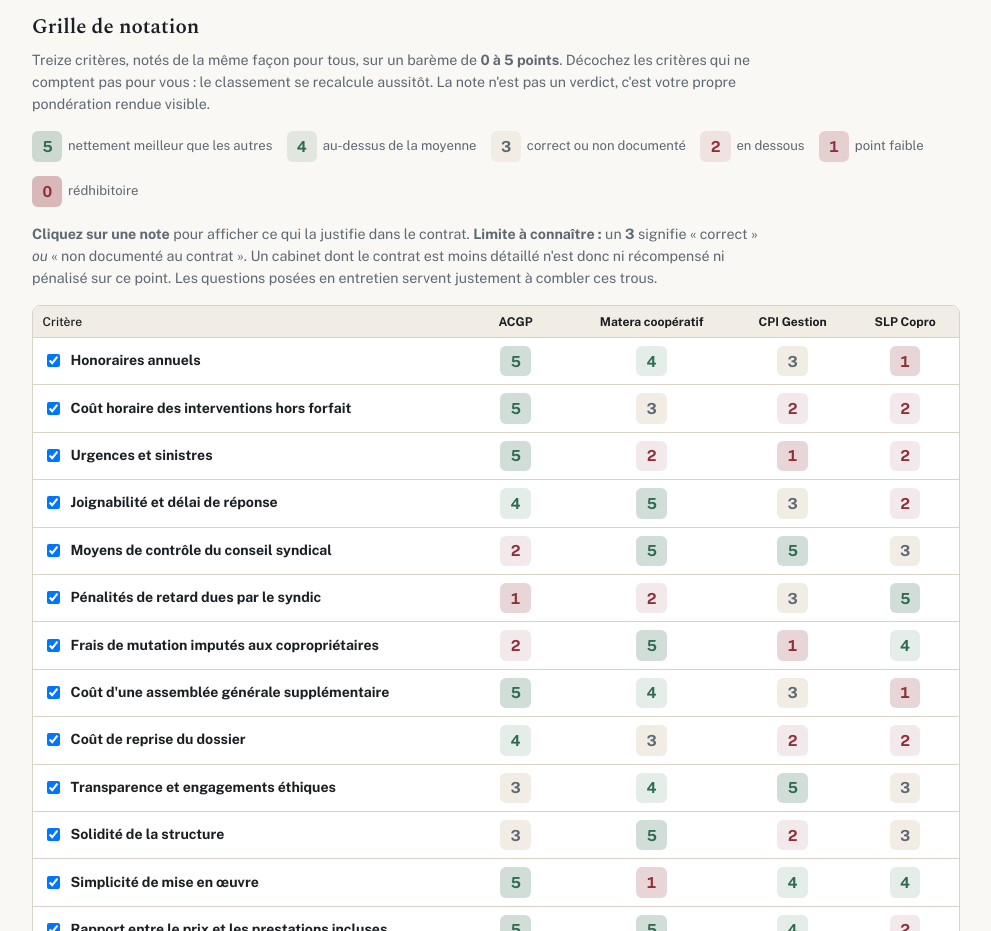
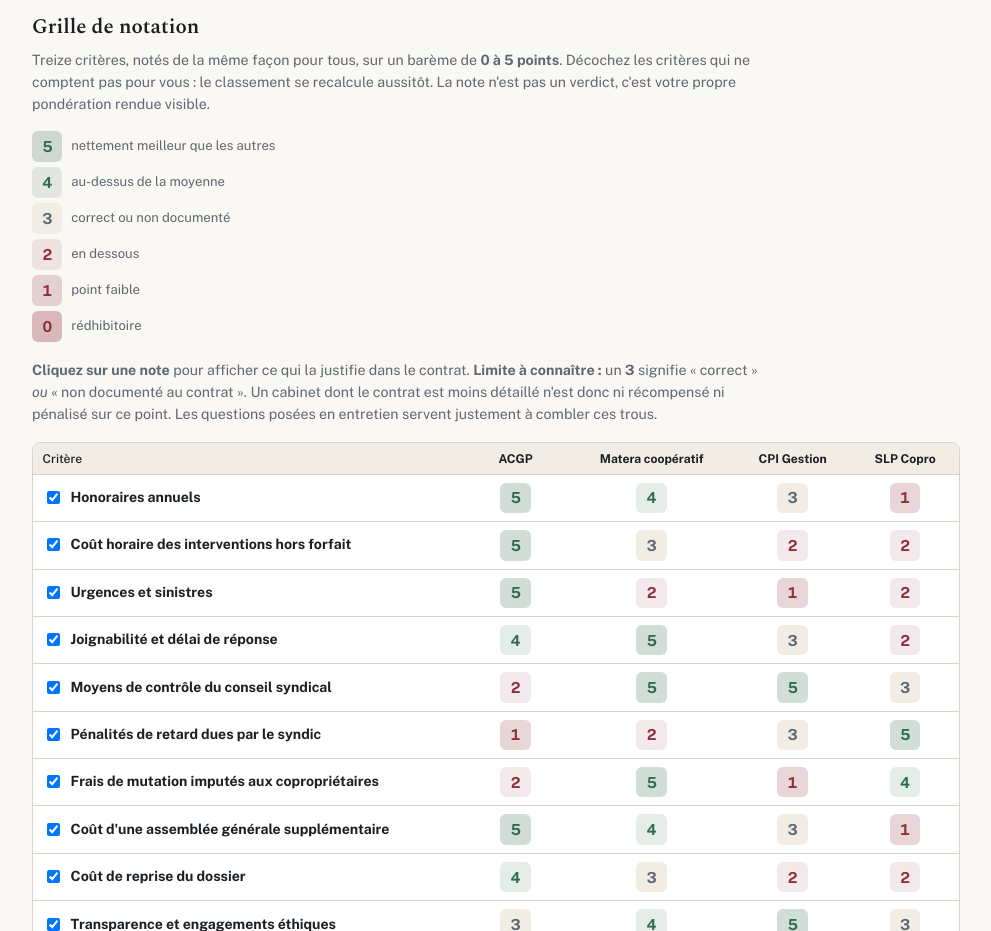
Before and after one commit to onizard/syndic, a plain HTML site: page index.html in a window 1280 px wide. Shown: the part 1820-2751 px from the top of the page, without its empty margins (144-1135 px from the left). Drawn offline with nearby package versions, Linux system fonts and the light colour scheme.

Commit message:
Légende du barème en colonne, de 5 à 0, calée à gauche
Les six niveaux se suivaient en lignes irrégulières selon la largeur
de l'écran. Ils forment désormais une colonne alignée, dans l'ordre
décroissant.

Co-Authored-By: Claude Opus 5 <noreply@anthropic.com>
Claude-Session: https://claude.ai/code/session_01QyoZqeKZRdXK7FvaZMq3S6

```diff
--- a/index.html
+++ b/index.html
@@ -106,8 +106,9 @@ button.cell.sel{border-color:var(--navy);box-shadow:0 0 0 2px var(--navy)}
 .cell.n2{background:rgba(142,47,60,.10);color:var(--seal)}
 .cell.n1{background:rgba(142,47,60,.20);color:var(--seal)}
 .cell.n0{background:rgba(142,47,60,.32);color:var(--seal)}
-.legend{display:flex;gap:.9rem;flex-wrap:wrap;align-items:center;font-size:.82rem;color:var(--muted);margin:.2rem 0 1rem}
-.legend span{display:inline-flex;gap:.35rem;align-items:center}
+.legend{display:flex;flex-direction:column;align-items:flex-start;gap:.35rem;font-size:.82rem;color:var(--muted);margin:.2rem 0 1.1rem}
+.legend span{display:flex;gap:.55rem;align-items:center}
+.legend .cell{flex:0 0 auto}
 .bulle{
   position:fixed;z-index:60;max-width:min(24rem,calc(100vw - 24px));
   background:var(--surface);color:var(--ink);border:1px solid var(--navy);border-radius:10px;
```
